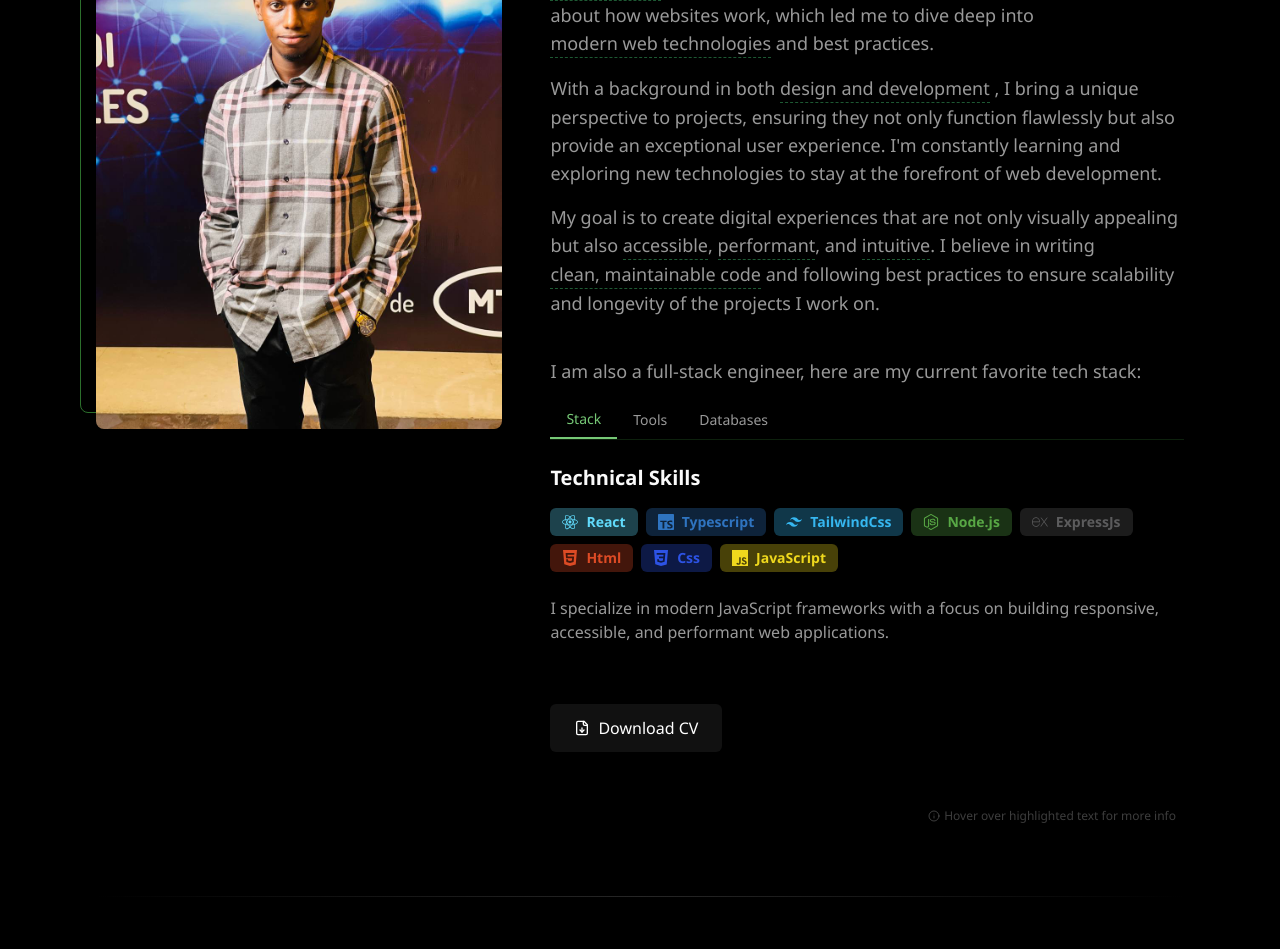
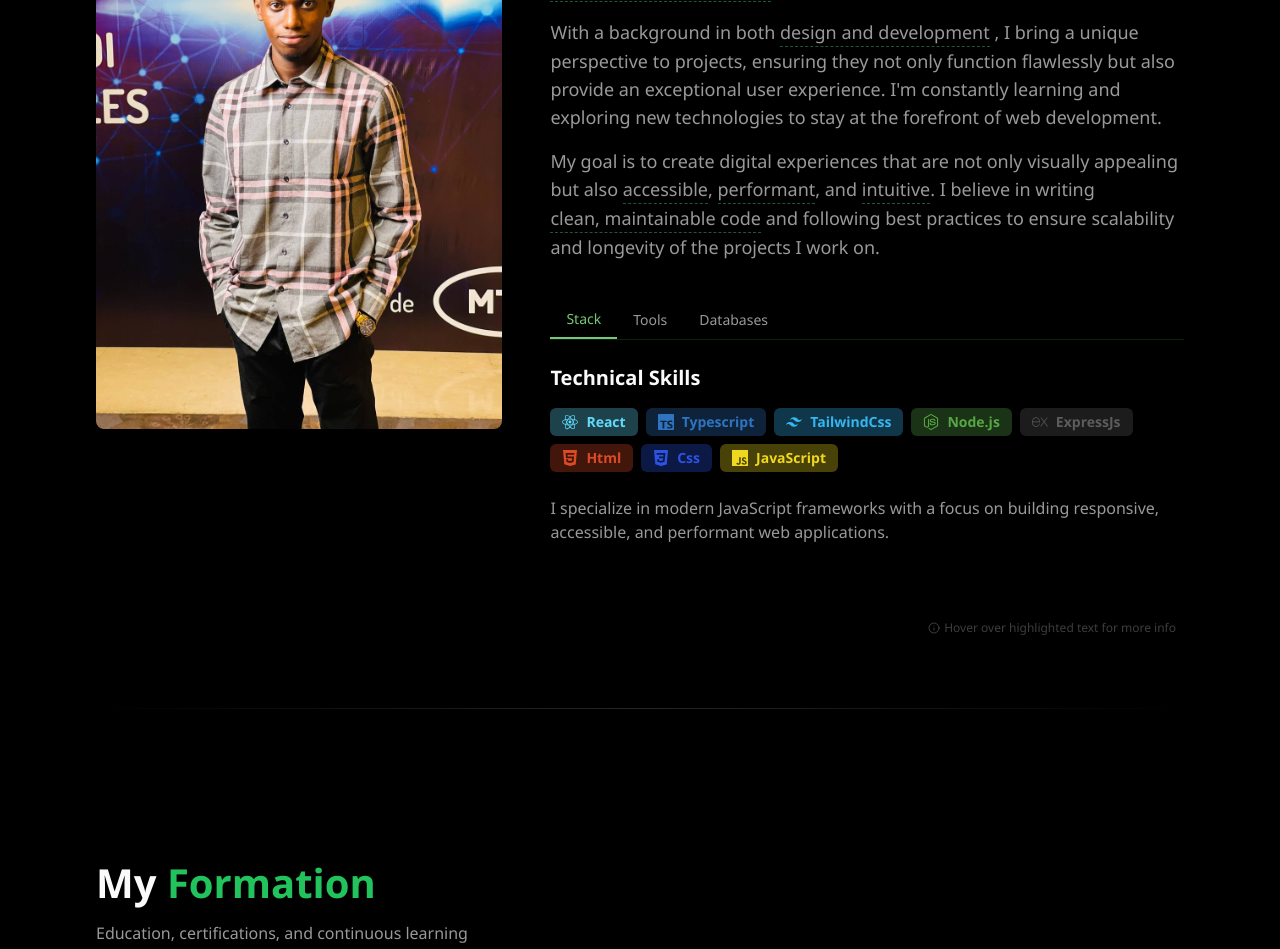
Before and after one commit to Codeur-Omniscient/Anthonydorian-Portfolio, a React (Vite) app: page / in a window 1280 px wide. Shown: the part 1138-2087 px from the top of the page. Built offline with nearby package versions, Linux system fonts and the light colour scheme.

Commit message:
refactor(ui):Suppression de code commenté et nettoyage du composant About pour améliorer la lisibilité.

```diff
--- a/src/components/About.tsx
+++ b/src/components/About.tsx
@@ -1,5 +1,5 @@
 import { motion } from "motion/react";
-import { FileDown, Info } from "lucide-react";
+import { Info } from "lucide-react";
 import aboutImg from "../assets/about-img.jpg";
 import { useState } from "react";
 import { databases, easterEggs, techStack, tools } from "../constant/data";
@@ -42,7 +42,7 @@ const About = () => {
           className="md:col-span-2 relative"
         >
           <div className="relative">
-            <div className="absolute -top-4 -left-4 w-full h-full border border-green-700 rounded-lg"></div>
+            {/* <div className="absolute -top-4 -left-4 w-full h-full border border-green-700 rounded-lg"></div> */}
             <div className="relative z-10 overflow-hidden rounded-lg">
               <img
                 src={aboutImg}
@@ -53,7 +53,7 @@ const About = () => {
                 loading="lazy"
               />
             </div>
-            <div className="absolute bottom-4 right-4 p-2 bg-background border border-green-700 rounded-lg">
+            {/* <div className="absolute bottom-4 right-4 p-2 bg-background border border-green-700 rounded-lg">
               <svg
                 width="80"
                 height="30"
@@ -68,7 +68,7 @@ const About = () => {
                   strokeLinecap="round"
                 />
               </svg>
-            </div>
+            </div> */}
           </div>
         </motion.div>
 
@@ -79,7 +79,6 @@ const About = () => {
           transition={{ duration: 0.7, delay: 0.2 }}
           className="md:col-span-3 space-y-6 text-muted-foreground"
         >
-          <h3 className="text-2xl font-bold text-foreground">Anthony Dorian</h3>
           <div className="text-lg interactive-text">
             <p>
               I'm a passionate{" "}
@@ -176,10 +175,6 @@ const About = () => {
           </div>
 
           <div className="pt-4">
-            <p className="mb-4 text-lg">
-              I am also a full-stack engineer, here are my current favorite tech
-              stack:
-            </p>
             {/* Tab Navigation */}
             <div className="flex border-b border-green-700/30 mb-6">
               <button
@@ -316,18 +311,6 @@ const About = () => {
               )}
             </div>
           </div>
-
-          <div className="pt-4">
-            <a
-              href="./Resume-Anthony.pdf"
-              target="_blank"
-              rel="noopener noreferrer"
-              className="group inline-flex items-center gap-2 px-6 py-3 bg-[#111111] hover:bg-[#222222] transition-colors rounded-md text-white"
-            >
-              <FileDown className="h-4 w-4 transition-transform group-hover:-translate-y-1" />
-              Download CV
-            </a>
-          </div>
         </motion.div>
       </div>
       {/* Easter Egg Tooltip */}
```
